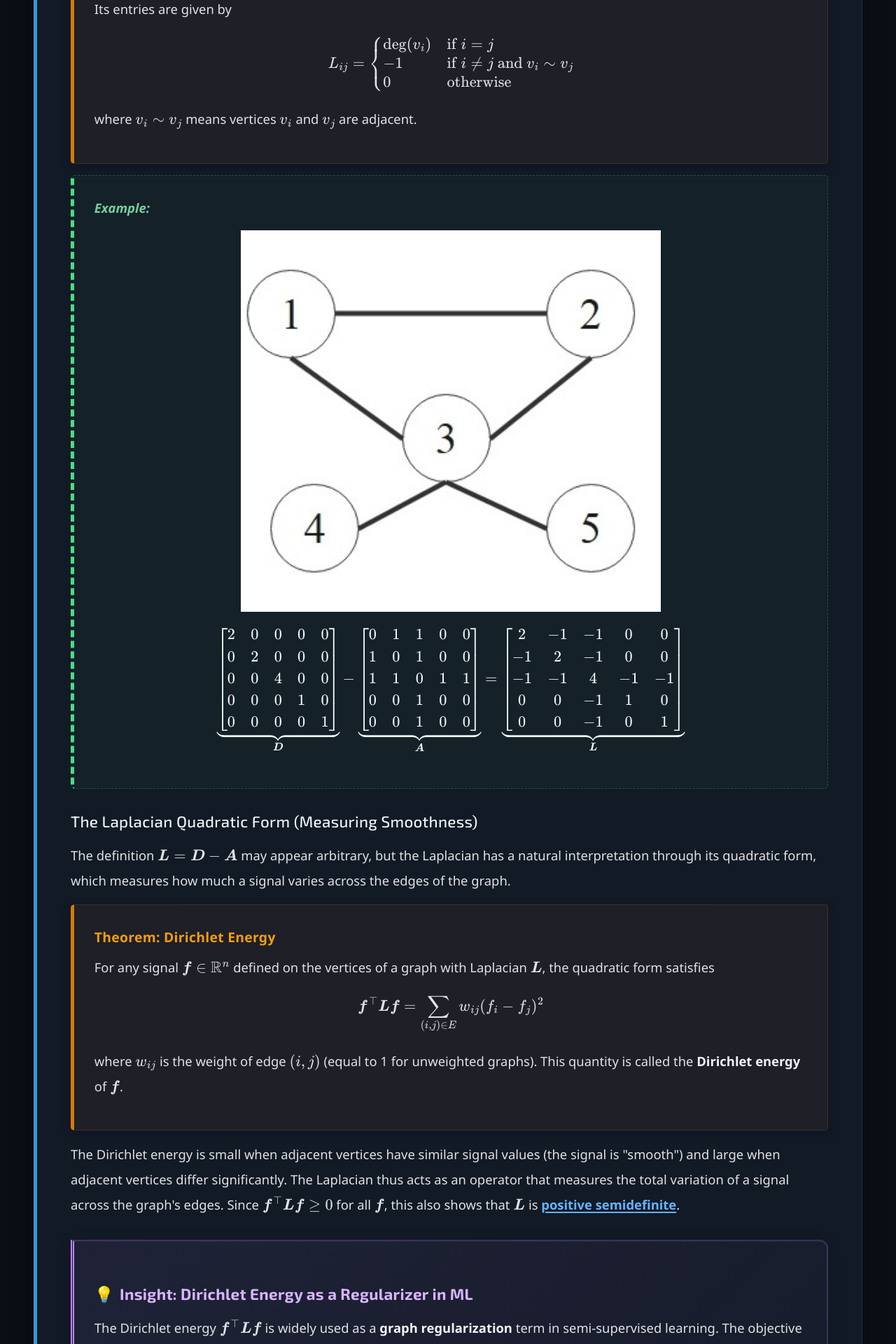
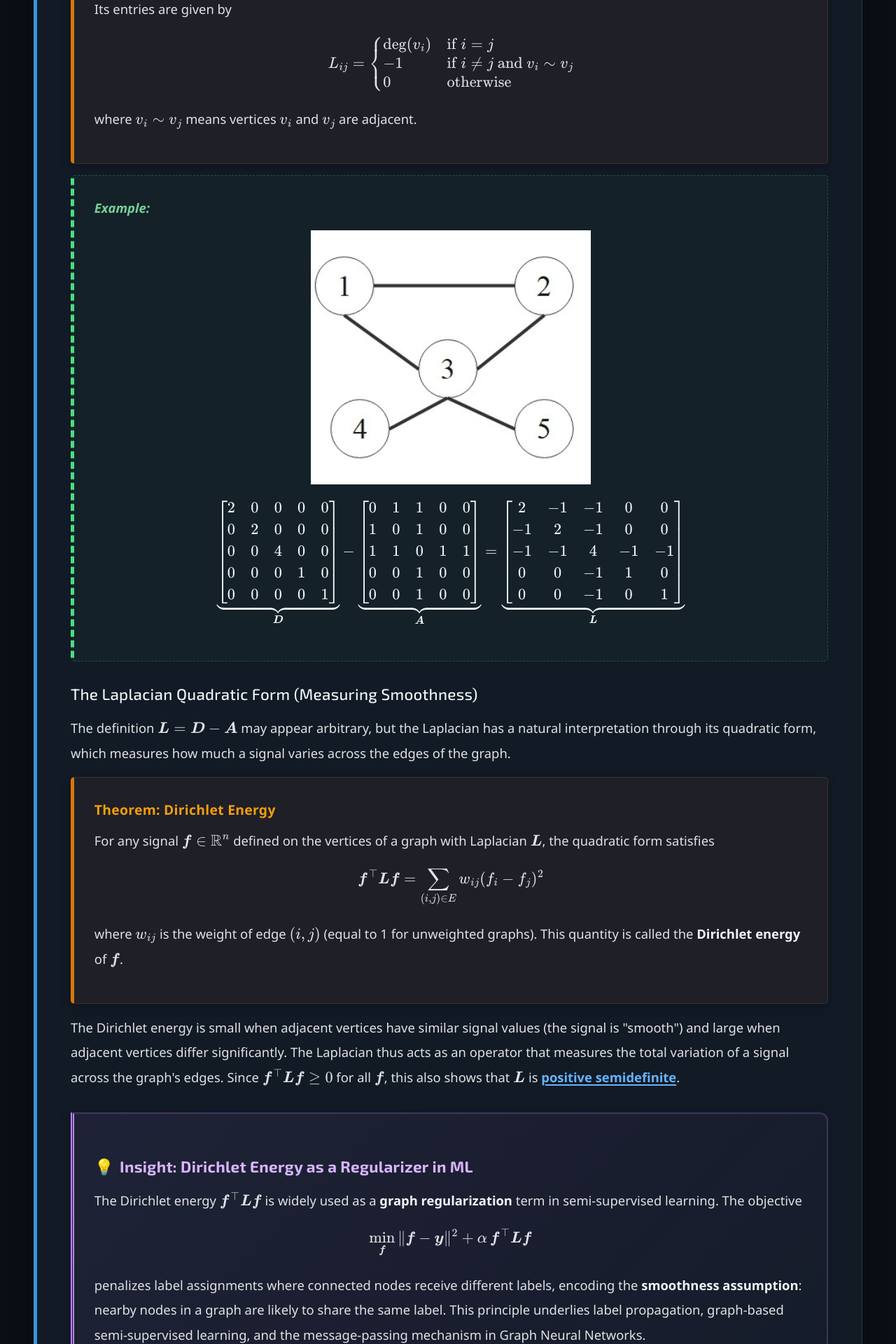
Before and after one commit to Yusukey01/yusukey01.github.io, a Jekyll site: the page built from Mathematics/Linear_algebra/graph_laplacian.html, in a window 1280 px wide. Shown: the part 1110-3030 px from the top of the page at 70% size. Built offline with Jekyll 4.4.1, drawn with Linux system fonts in a browser that asks for light colours.

```diff
--- a/Mathematics/Linear_algebra/graph_laplacian.html
+++ b/Mathematics/Linear_algebra/graph_laplacian.html
@@ -61,7 +61,7 @@ uses_python: true
                     <p>
 
                         <div style="text-align: center;">
-                            <img src="images/laplacian.jpg" alt="A simple graph and its corresponding Laplacian matrix calculation." class="responsive-image" style="max-width: 60%;">
+                            <img src="images/laplacian.jpg" class="responsive-image" style="max-width: 400px;">
                         </div>
                         \[
                         \underbrace{
```
